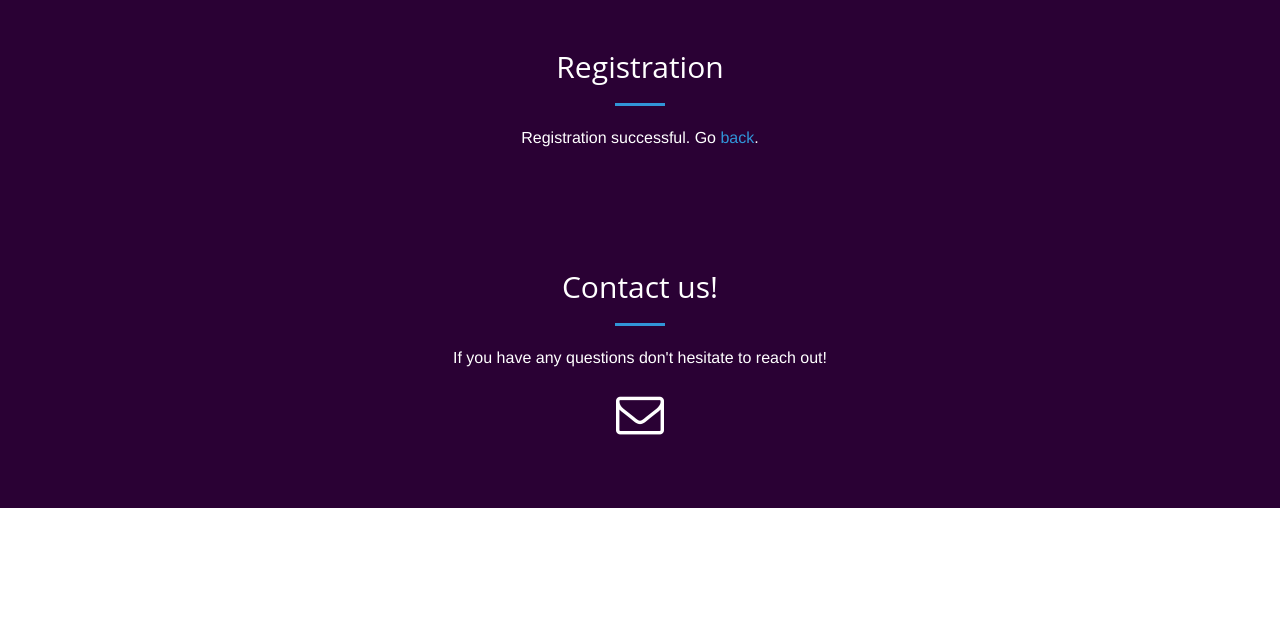
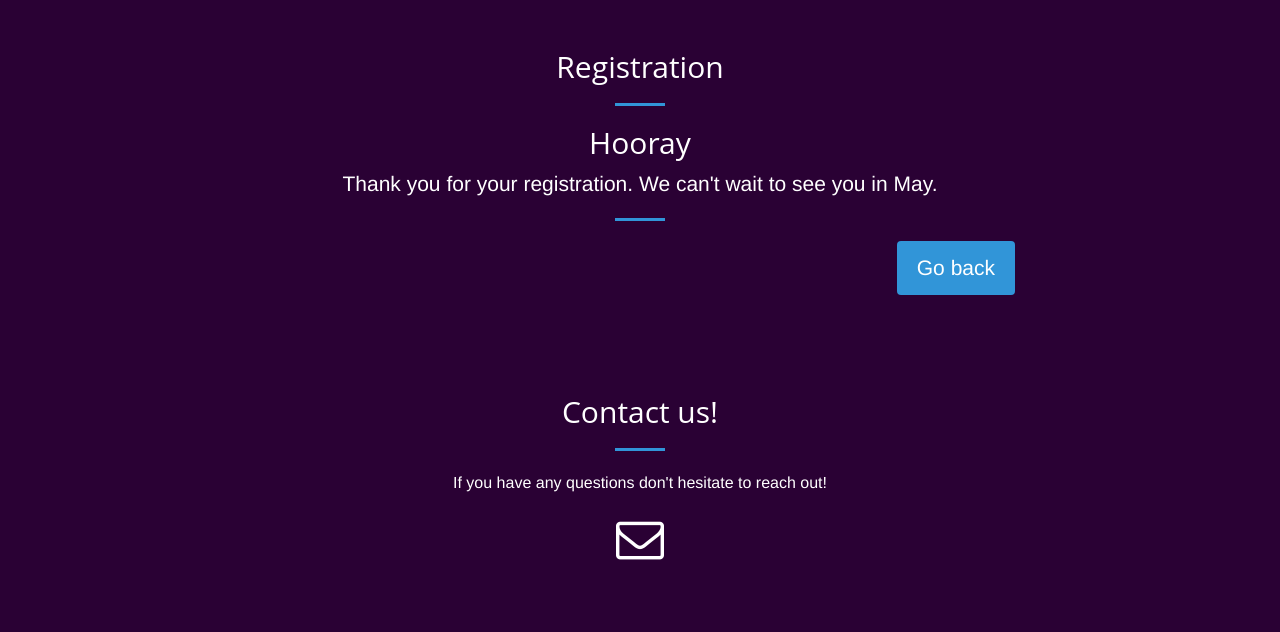
Before and after one commit to clemens-zauchner/wedding_website, a Django app: page /register/success/ in a window 1280 px wide. Shown: the top 632 px of the page. Run offline with Django 4.2, Linux system fonts and the light colour scheme; some libraries are stand-ins or nearby versions.

Commit message:
Minor updates

```diff
--- a/django_wedding_website/wedding/models.py
+++ b/django_wedding_website/wedding/models.py
@@ -36,7 +36,7 @@ class BaseModel(RootModel):
 
 # from phonenumber_field.modelfields import PhoneNumberField
 MEALS = [
-    ("beef", "Meat balls"),
+    ("beef", "Minced meat patties (Fleischlaibchen)"),
     ("fish", "Char (Saibling, Fish)"),
     ("vegetarian", "Vegetarian dumpling tris"),
     ("child", "Children's menu: Schnitzel"),
--- a/django_wedding_website/wedding/static/bigday/css/creative.css
+++ b/django_wedding_website/wedding/static/bigday/css/creative.css
@@ -518,3 +518,8 @@ body {
     background-color: #2A0134;
     padding-bottom: 30px;
 }
+
+
+.jumbotron {
+    background-color: #2A0134;
+}
--- a/django_wedding_website/wedding/templates/partials/registration_success.html
+++ b/django_wedding_website/wedding/templates/partials/registration_success.html
@@ -1,4 +1,12 @@
 {% extends "registration.html" %}
 {% block form_content %}
-<p>Registration successful. Go <a href="{% url 'home' %}">back</a>.</p>
-{% endblock form_content %}
+<!-- <p>Registration successful. Go <a href="{% url 'home' %}">back</a>.</p> -->
+<!-- <div class="jumbotron"> -->
+<h2 class="display-4">Hooray</h1>
+    <p class="lead">Thank you for your registration. We can't wait to see you in May.</p>
+    <hr class="my-4">
+    <p class="lead">
+        <a class="form-button" href="{% url 'home' %}" role="button">Go back</a>
+    </p>
+    <!-- </div> -->
+    {% endblock form_content %}
```
